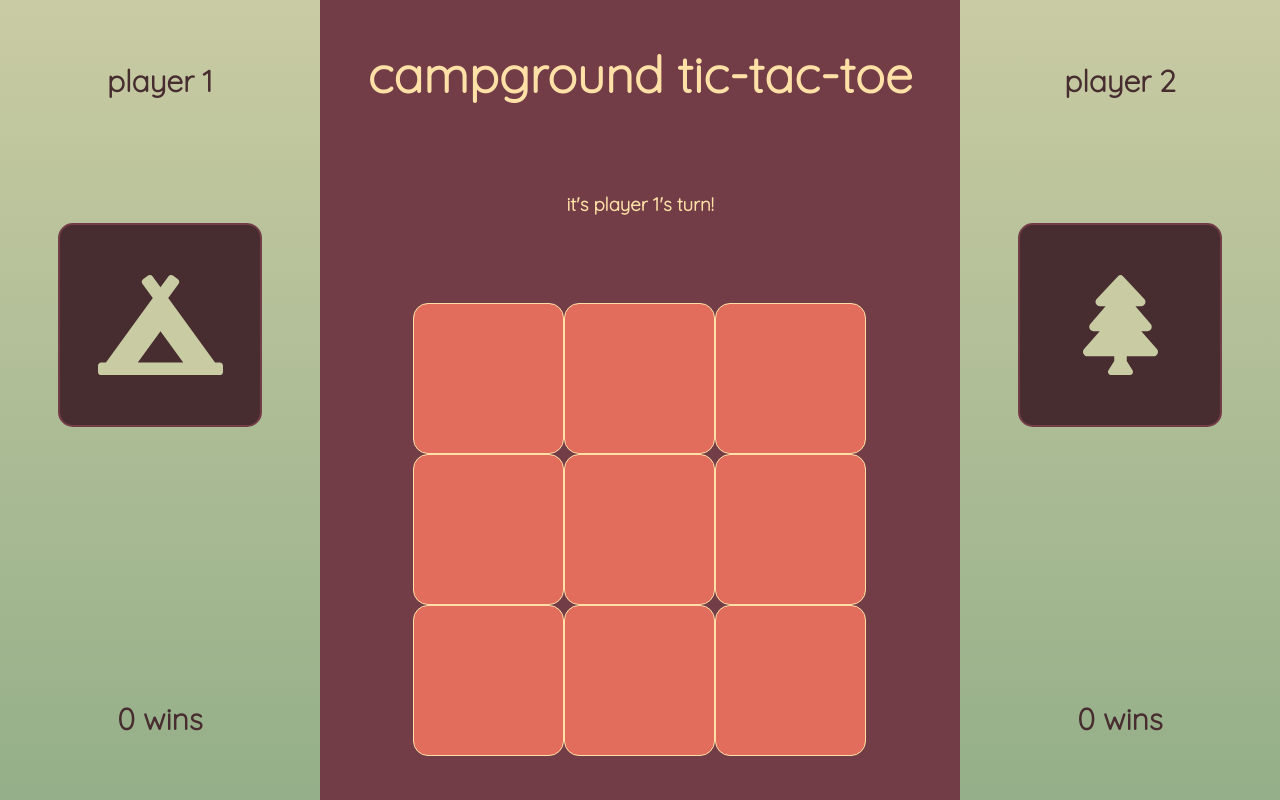
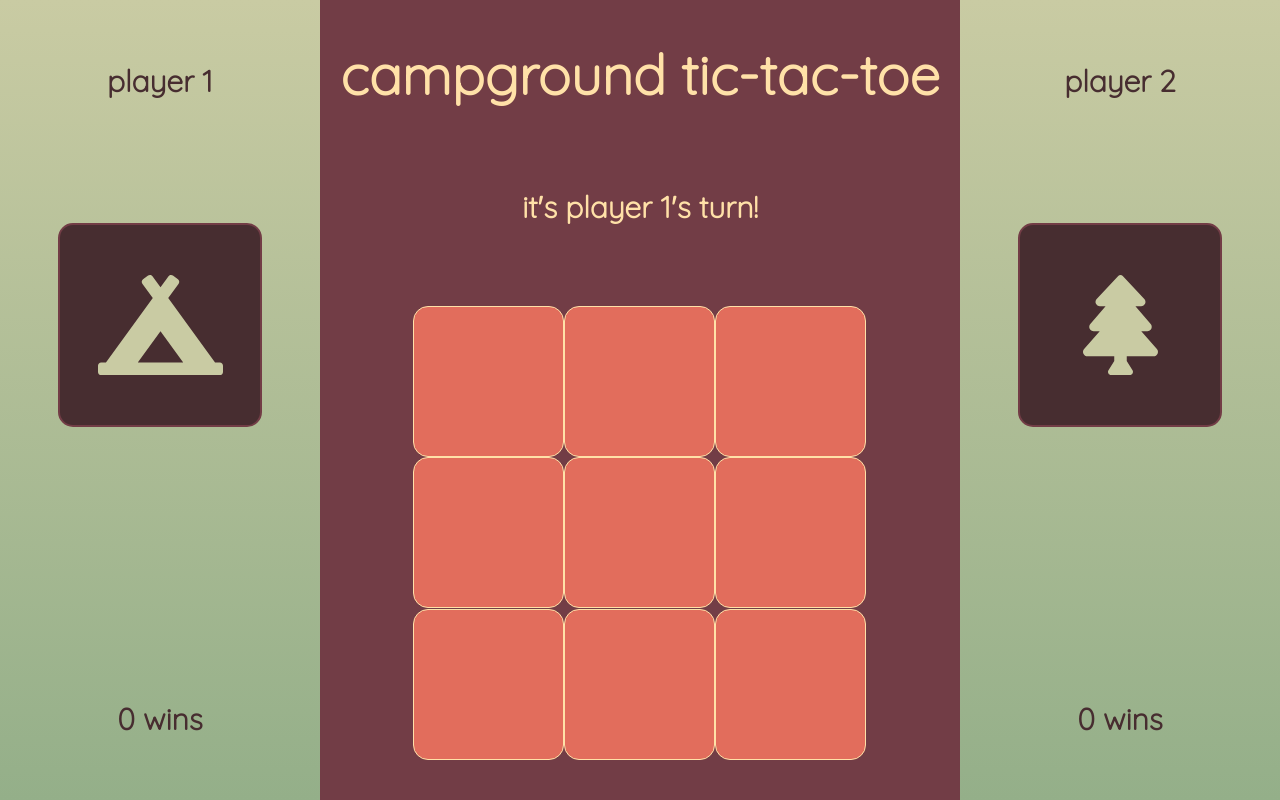
Before and after one commit to maddielaw/tic-tac-toe-solo, a website: page index.html in a window 1280 px wide. Drawn offline with Linux system fonts and the light colour scheme.

Commit message:
Work on animations for winner alert banners

```diff
--- a/styles.css
+++ b/styles.css
@@ -29,13 +29,18 @@ main {
 
 .main-header {
   color: #FFE1A8;
-  font-size: 50px;
+  font-size: 55px;
   font-weight: bold;
 }
 
 .main-player-turn-header {
   color: #FFE1A8;
-  font-weight: bold;
+  font-size: 30px;
+  transition: .3s ease;
+}
+
+.main-player-turn-header:active {
+    transform: scale(1.3);
 }
 
 /* ~~~~~ RULES FOR LEFT AND RIGHT NAVS ~~~~~~~ */
@@ -74,7 +79,6 @@ main {
 .right-player-wins {
   color: #472D30;
   font-size: 30px;
-  font-weight: bold;
 }
 
 /* ~~~~~ RULES FOR GAME BOARD ~~~~~~~ */
@@ -98,24 +102,3 @@ main {
   border: 1px solid #FFE1A8;
   border-radius: 15px;
 }
-
-/* #game-board-0,
-#game-board-3A,
-#game-board-6A {
-  border-right: 2px solid #FFE1A8;
-}
-
-#game-board-0A,
-#game-board-3A,
-#game-board-1B,
-#game-board-4B,
-#game-board-2C,
-#game-board-5C {
-  border-bottom: 2px solid #FFE1A8;
-}
-
-#game-board-2C,
-#game-board-5C,
-#game-board-8C {
-  border-left: 2px solid #FFE1A8;
-} */
```
